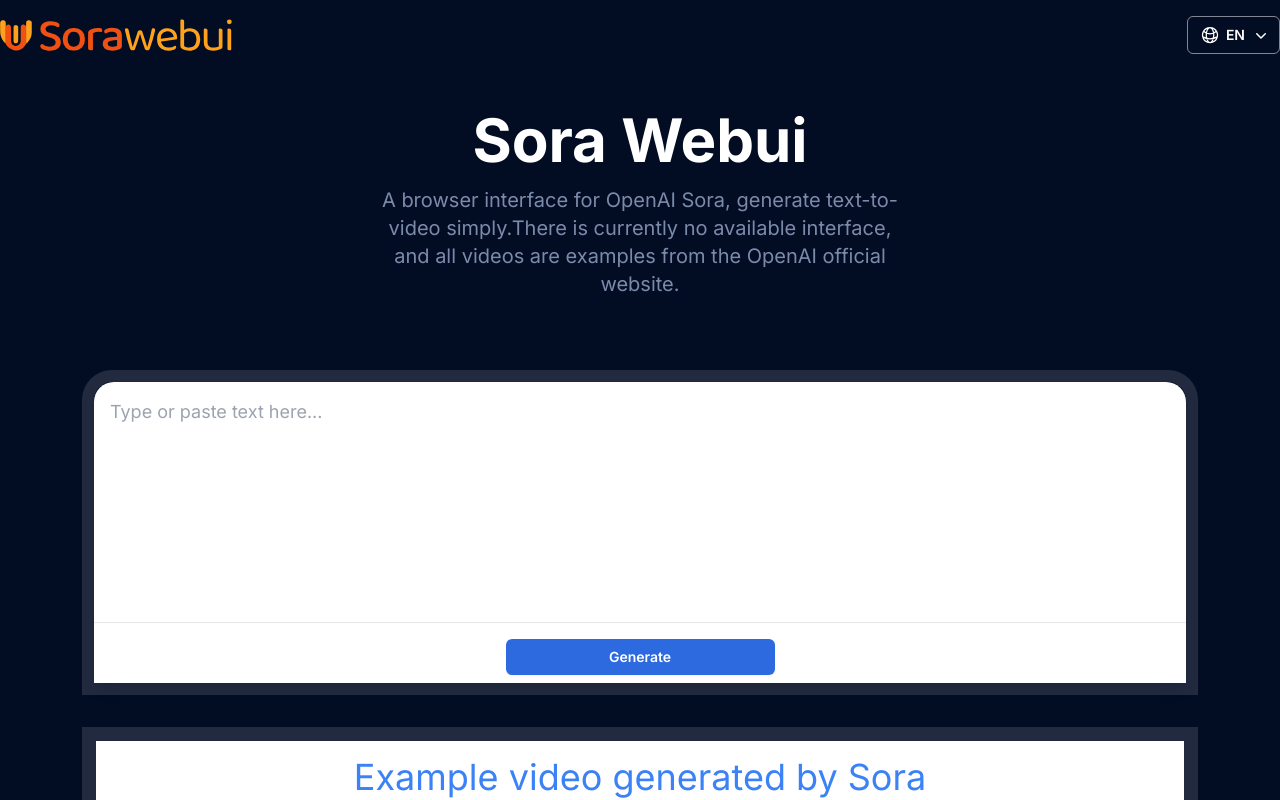
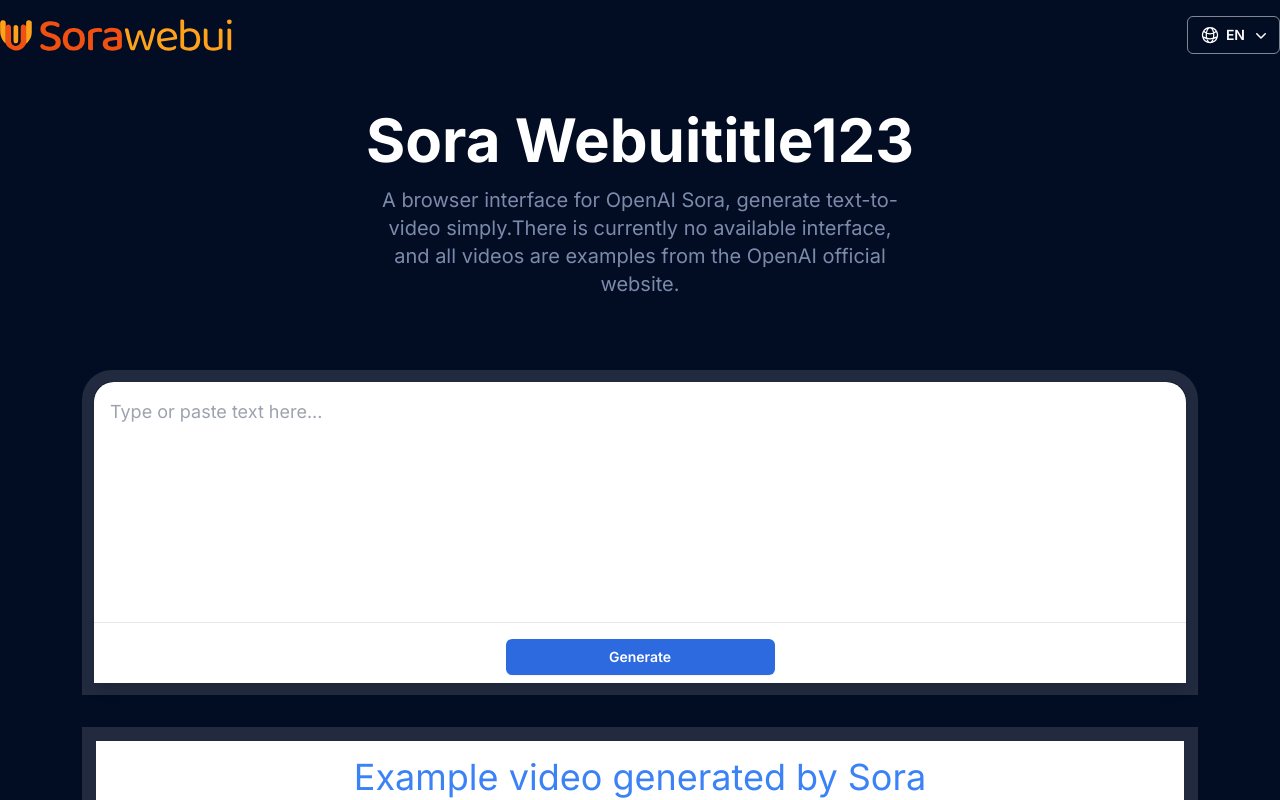
Before and after one commit to SoraWebui/SoraWebui, a Next.js app: page /en in a window 1280 px wide. Shown: the top 800 px of the page. Built offline with nearby package versions, Linux system fonts and the light colour scheme; no server answers.

Commit message:
title123

```diff
--- a/src/app/[locale]/PageComponent.tsx
+++ b/src/app/[locale]/PageComponent.tsx
@@ -79,7 +79,7 @@
           <div className="mx-auto w-full max-w-7xl px-5 mb-5">
             <div
               className="mx-auto flex max-w-4xl flex-col items-center text-center py-10">
-              <h1 className="mb-4 text-4xl font-bold md:text-6xl">{currentLanguageText.h1Text}</h1>
+              <h1 className="mb-4 text-4xl font-bold md:text-6xl">{currentLanguageText.h1Text}title123</h1>
               <div className="mb-5 max-w-[528px] lg:mb-8">
                 <p className="text-[#7c8aaa] text-xl">{currentLanguageText.pDescription}</p>
               </div>
```
